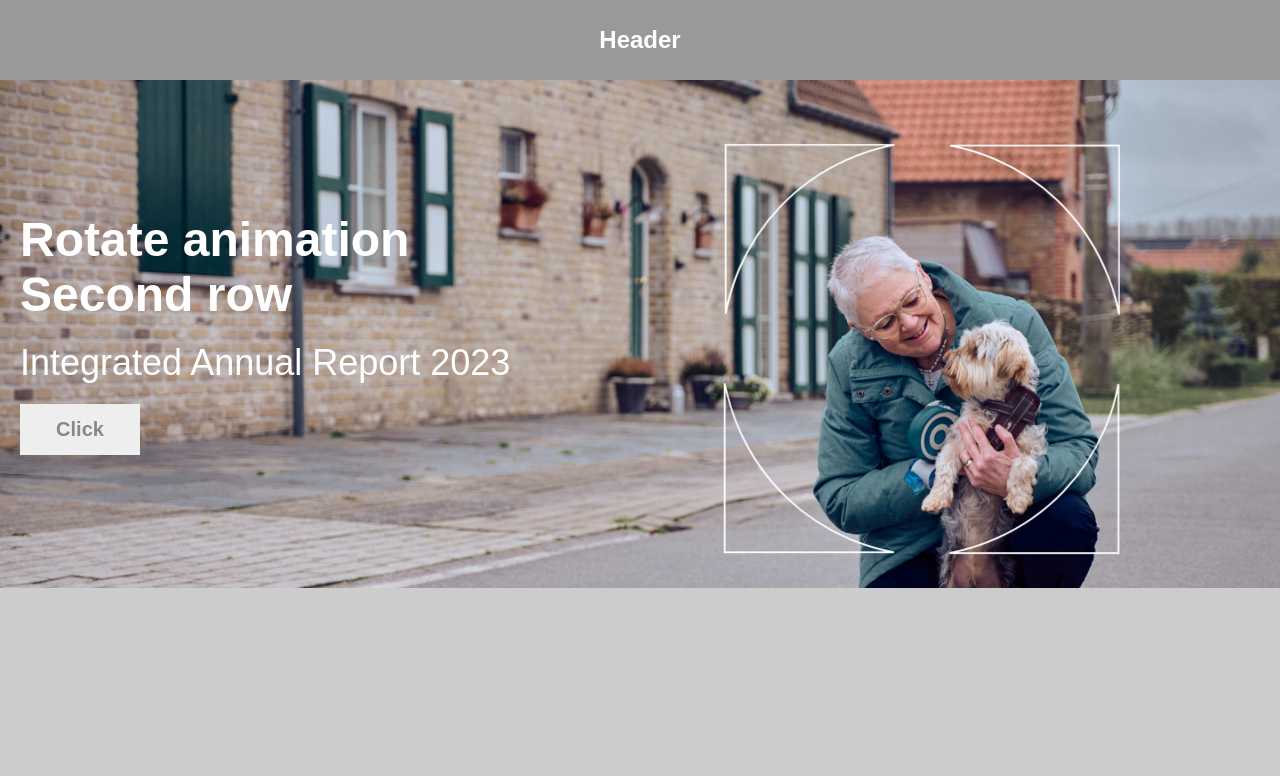
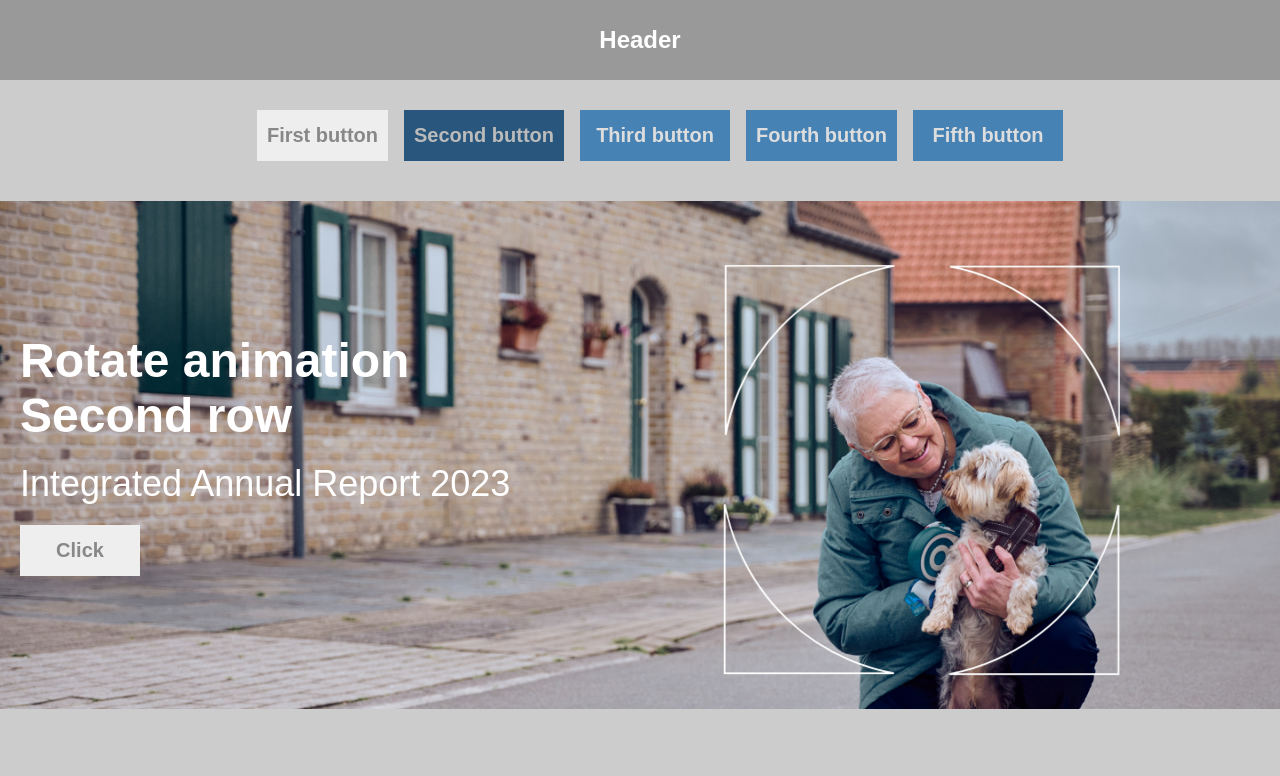
Before and after one commit to adidinu/adidinu.github.io, a plain HTML site: page animation_ucb/index.html in a window 1280 px wide. Shown: the top 776 px of the page. Drawn offline with nearby package versions, Linux system fonts and the light colour scheme.

Commit message:
Revert "Revert "buttons""
This reverts commit e56808bb17586e2148877bd3677508dffa4e113c.

```diff
--- a/animation_ucb/index.html
+++ b/animation_ucb/index.html
@@ -13,6 +13,13 @@
 		<div class="container">Header</div>
 	</header>
 	<main>
+		<section class="container buttons">
+			<button class="main-btn"><span>First button</span></button>
+			<button class="main-btn blue"><span>Second button</span></button>
+			<button class="fill-btn">Third button</button>
+			<button class="fill-btn secondary">Fourth button</button>
+			<button class="fill-btn third">Fifth button</button>
+		</section>
 		<section class="hero-section rotate">
 			<div class="hero">
 			<img class="img-hero" src="./imgs/hero.webp" alt="">
@@ -147,7 +154,7 @@
 					<h2>Letter by our chair and ceo</h2>
 					<p class="p1">Lorem ipsum dolor sit amet consectetur, adipisicing elit. Eveniet quam ipsa earum quas nulla possimus laborum a alias ipsam eligendi architecto quasi. Eveniet quam ipsa earum quas nulla possimus laborum a alias ipsam eligendi architecto quasi</p>
 					<p class="p2">Lorem ipsum dolor, sit amet consectetur adipisicing elit. Ab pariatur eos atque sequi rerum perspiciatis, nemo nihil. Ab pariatur eos atque sequi rerum perspiciatis, nemo nihil</p>
-					<button class="main-btn blue">View letter in full</button>
+					<button class="main-btn blue"><span>View letter in full</span></button>
 					<div class="img-cont">
 						<img class="trap" src="./imgs/trapesoid.svg" alt="">
 						<img class="main-img" src="./imgs/hero.webp" alt="">
@@ -159,7 +166,7 @@
 					<h2>Letter by our chair and ceo</h2>
 					<p class="p1">Lorem ipsum dolor sit amet consectetur, adipisicing elit. Eveniet quam ipsa earum quas nulla possimus laborum a alias ipsam eligendi architecto quasi. Eveniet quam ipsa earum quas nulla possimus laborum a alias ipsam eligendi architecto quasi</p>
 					<p class="p2">Lorem ipsum dolor, sit amet consectetur adipisicing elit. Ab pariatur eos atque sequi rerum perspiciatis, nemo nihil. Ab pariatur eos atque sequi rerum perspiciatis, nemo nihil</p>
-					<button class="main-btn blue">View letter in full</button>
+					<button class="main-btn blue"><span>View letter in full</span></button>
 					<div class="img-cont">
 						<img class="trap" src="./imgs/trapesoid.svg" alt="">
 						<img class="main-img" src="./imgs/hero.webp" alt="">
@@ -171,7 +178,7 @@
 					<h2>Letter by our chair and ceo</h2>
 					<p class="p1">Lorem ipsum dolor sit amet consectetur, adipisicing elit. Eveniet quam ipsa earum quas nulla possimus laborum a alias ipsam eligendi architecto quasi. Eveniet quam ipsa earum quas nulla possimus laborum a alias ipsam eligendi architecto quasi</p>
 					<p class="p2">Lorem ipsum dolor, sit amet consectetur adipisicing elit. Ab pariatur eos atque sequi rerum perspiciatis, nemo nihil. Ab pariatur eos atque sequi rerum perspiciatis, nemo nihil</p>
-					<button class="main-btn blue">View letter in full</button>
+					<button class="main-btn blue"><span>View letter in full</span></button>
 					<div class="img-cont">
 						<img class="trap" src="./imgs/trapesoid.svg" alt="">
 						<img class="main-img" src="./imgs/hero.webp" alt="">
@@ -183,7 +190,7 @@
 					<h2>Letter by our chair and ceo</h2>
 					<p class="p1">Lorem ipsum dolor sit amet consectetur, adipisicing elit. Eveniet quam ipsa earum quas nulla possimus laborum a alias ipsam eligendi architecto quasi. Eveniet quam ipsa earum quas nulla possimus laborum a alias ipsam eligendi architecto quasi</p>
 					<p class="p2">Lorem ipsum dolor, sit amet consectetur adipisicing elit. Ab pariatur eos atque sequi rerum perspiciatis, nemo nihil. Ab pariatur eos atque sequi rerum perspiciatis, nemo nihil</p>
-					<button class="main-btn blue">View letter in full</button>
+					<button class="main-btn blue"><span>View letter in full</span></button>
 					<div class="img-cont">
 						<img class="trap" src="./imgs/trapesoid.svg" alt="">
 						<img class="main-img" src="./imgs/hero.webp" alt="">
@@ -195,7 +202,7 @@
 					<h2>Letter by our chair and ceo</h2>
 					<p class="p1">Lorem ipsum dolor sit amet consectetur, adipisicing elit. Eveniet quam ipsa earum quas nulla possimus laborum a alias ipsam eligendi architecto quasi. Eveniet quam ipsa earum quas nulla possimus laborum a alias ipsam eligendi architecto quasi</p>
 					<p class="p2">Lorem ipsum dolor, sit amet consectetur adipisicing elit. Ab pariatur eos atque sequi rerum perspiciatis, nemo nihil. Ab pariatur eos atque sequi rerum perspiciatis, nemo nihil</p>
-					<button class="main-btn blue">View letter in full</button>
+					<button class="main-btn blue"><span>View letter in full</span></button>
 					<div class="img-cont-2">
 						<img class="triangles" src="./imgs/triangles.svg" alt="">
 						<img class="main-img" src="./imgs/hero.webp" alt="">
@@ -208,7 +215,7 @@
 				<h2>Letter by our chair and ceo</h2>
 				<p class="p1">Lorem ipsum dolor sit amet consectetur, adipisicing elit. Eveniet quam ipsa earum quas nulla possimus laborum a alias ipsam eligendi architecto quasi. Eveniet quam ipsa earum quas nulla possimus laborum a alias ipsam eligendi architecto quasi</p>
 				<p class="p2">Lorem ipsum dolor, sit amet consectetur adipisicing elit. Ab pariatur eos atque sequi rerum perspiciatis, nemo nihil. Ab pariatur eos atque sequi rerum perspiciatis, nemo nihil</p>
-				<button class="main-btn blue">View letter in full</button>
+				<button class="main-btn blue"><span>View letter in full</span></button>
 				<div class="img-cont-2">
 					<img class="triangles" src="./imgs/triangles.svg" alt="">
 					<img class="main-img" src="./imgs/hero.webp" alt="">
@@ -220,7 +227,7 @@
 				<h2>Letter by our chair and ceo</h2>
 				<p class="p1">Lorem ipsum dolor sit amet consectetur, adipisicing elit. Eveniet quam ipsa earum quas nulla possimus laborum a alias ipsam eligendi architecto quasi. Eveniet quam ipsa earum quas nulla possimus laborum a alias ipsam eligendi architecto quasi</p>
 				<p class="p2">Lorem ipsum dolor, sit amet consectetur adipisicing elit. Ab pariatur eos atque sequi rerum perspiciatis, nemo nihil. Ab pariatur eos atque sequi rerum perspiciatis, nemo nihil</p>
-				<button class="main-btn blue">View letter in full</button>
+				<button class="main-btn blue"><span>View letter in full</span></button>
 				<div class="img-cont-2">
 					<img class="triangles" src="./imgs/triangles.svg" alt="">
 					<img class="main-img" src="./imgs/hero.webp" alt="">
@@ -232,7 +239,7 @@
 				<h2>Letter by our chair and ceo</h2>
 				<p class="p1">Lorem ipsum dolor sit amet consectetur, adipisicing elit. Eveniet quam ipsa earum quas nulla possimus laborum a alias ipsam eligendi architecto quasi. Eveniet quam ipsa earum quas nulla possimus laborum a alias ipsam eligendi architecto quasi</p>
 				<p class="p2">Lorem ipsum dolor, sit amet consectetur adipisicing elit. Ab pariatur eos atque sequi rerum perspiciatis, nemo nihil. Ab pariatur eos atque sequi rerum perspiciatis, nemo nihil</p>
-				<button class="main-btn blue">View letter in full</button>
+				<button class="main-btn blue"><span>View letter in full</span></button>
 				<div class="img-cont-2">
 					<img class="triangles" src="./imgs/triangles.svg" alt="">
 					<img class="main-img" src="./imgs/hero.webp" alt="">
@@ -244,7 +251,7 @@
 				<h2>Letter by our chair and ceo</h2>
 				<p class="p1">Lorem ipsum dolor sit amet consectetur, adipisicing elit. Eveniet quam ipsa earum quas nulla possimus laborum a alias ipsam eligendi architecto quasi. Eveniet quam ipsa earum quas nulla possimus laborum a alias ipsam eligendi architecto quasi</p>
 				<p class="p2">Lorem ipsum dolor, sit amet consectetur adipisicing elit. Ab pariatur eos atque sequi rerum perspiciatis, nemo nihil. Ab pariatur eos atque sequi rerum perspiciatis, nemo nihil</p>
-				<button class="main-btn blue">View letter in full</button>
+				<button class="main-btn blue"><span>View letter in full</span></button>
 				<div class="img-cont-2">
 					<div class="triangles-container">
 						<svg width="152" height="154" viewBox="0 0 152 154" fill="none" xmlns="http://www.w3.org/2000/svg">
@@ -291,7 +298,7 @@
 				<h2>Letter by our chair and ceo</h2>
 				<p class="p1">Lorem ipsum dolor sit amet consectetur, adipisicing elit. Eveniet quam ipsa earum quas nulla possimus laborum a alias ipsam eligendi architecto quasi. Eveniet quam ipsa earum quas nulla possimus laborum a alias ipsam eligendi architecto quasi</p>
 				<p class="p2">Lorem ipsum dolor, sit amet consectetur adipisicing elit. Ab pariatur eos atque sequi rerum perspiciatis, nemo nihil. Ab pariatur eos atque sequi rerum perspiciatis, nemo nihil</p>
-				<button class="main-btn blue">View letter in full</button>
+				<button class="main-btn blue"><span>View letter in full</span></button>
 				<div class="img-cont-2">
 					<div class="triangles-container row-by-row">
 						<svg width="152" height="154" viewBox="0 0 152 154" fill="none" xmlns="http://www.w3.org/2000/svg">
--- a/animation_ucb/style.css
+++ b/animation_ucb/style.css
@@ -519,6 +519,9 @@ header, footer{
 .main-btn.blue{
 	background-color: darkblue;
 }
+.main-btn.blue:hover span{
+	color: white;
+}
 .main-btn:after,.main-btn:before{
 	position: absolute;
 	content: "";
@@ -527,6 +530,12 @@ header, footer{
 	height: 100%;
 	background: #eee;
 	transition: all 0.3s ease;
+}
+.main-btn.blue:after, .main-btn.blue:before{
+	background-color: rgb(40, 86, 124);
+}
+.main-btn.blue span{
+	color: #bbb;
 }
 .main-btn span{
 	position: relative;
@@ -542,6 +551,10 @@ header, footer{
 	padding: 14px 10px;
 	font-size: 20px;
 	font-weight: 600;
+	cursor: pointer;
+}
+.main-btn.blue span:after{
+	background-color: white;
 }
 .main-btn span:after{
 	position: absolute;
@@ -568,3 +581,69 @@ header, footer{
 .main-btn:hover span:after{
 	width: 50px;
 }
+.buttons{
+	display: flex;
+	flex-flow: row wrap;
+	gap: 16px;
+	align-items: center;
+	justify-content: center;
+	margin: 30px 20px 0 20px;
+}
+
+.fill-btn{
+	border: 0;
+  border-radius: 0;
+  color: #ddd;
+  font-size: 20px;
+	font-weight: bold;
+  overflow: hidden;
+  padding: 14px 10px;
+  position: relative;
+  text-decoration: none;
+  transition: .2s transform ease-in-out;
+  z-index: 0;
+	min-width: 150px;
+	background-color: steelblue;
+	cursor: pointer;
+}
+.fill-btn:after{
+	background-color: darkblue;
+	border-radius: 3rem;
+	content: '';
+	display: block;
+	height: 140%;
+	width: 140%;
+	position: absolute;
+	left: -20%;
+	top: -20%;
+	transform: translate(-100%, 0) rotate(10deg);
+	transform-origin: top left;
+	transition: .3s transform ease-out;
+	z-index: -1;
+}
+.fill-btn:hover:after,
+.fill-btn.secondary:hover:after{
+	transform: translate(0,0);
+}
+.fill-btn:hover{
+	color: white;
+}
+
+.fill-btn.secondary:after{
+	transform-origin: top right;
+	transform: translate(100%, 0) rotate(-10deg);
+}
+
+.fill-btn.third:after{
+	left: 50%;
+	top: 50%;
+	transform: translate(-50%, -50%);
+	width: 0;
+	height: 0;
+	transform-origin: center;
+	transition: .3s width ease-out, .3s height ease-out;
+}
+.fill-btn.third:hover:after{
+	width: 140%;
+	height: 140%;
+}
```
Also changed, not shown: animation_ucb/builder.js (+4 -4 lines).
